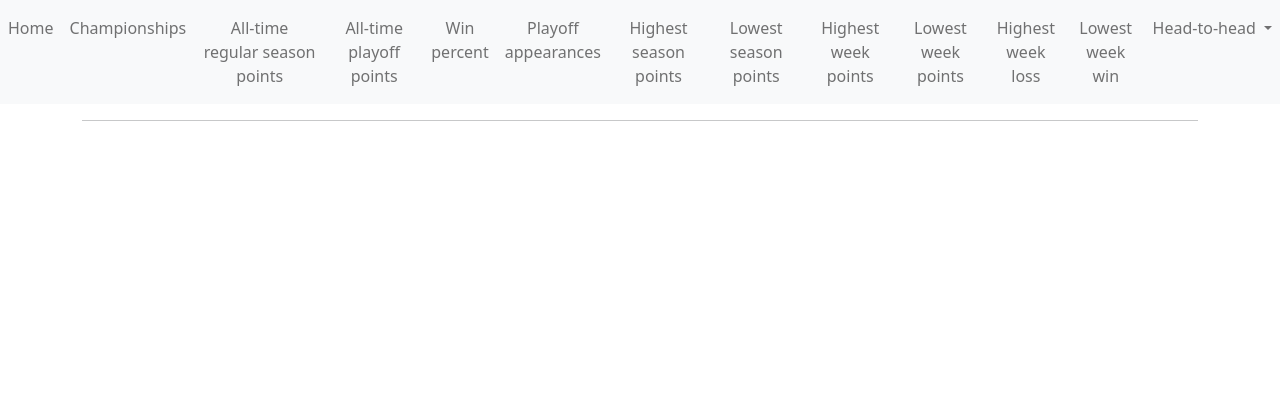
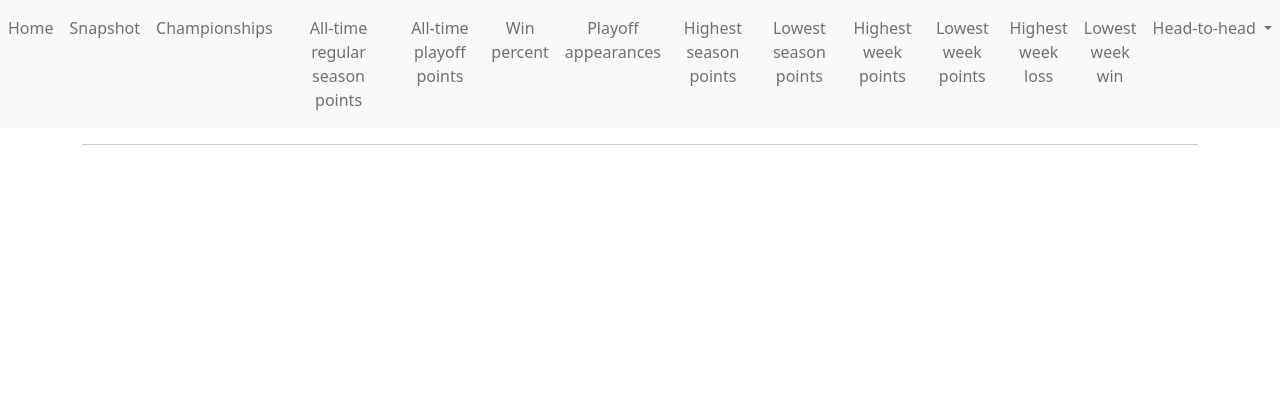
Before and after one commit to kmanc/fantasy_football_records, a Flask app: template templates/base.html in a window 1280 px wide. Shown: the top 420 px of the page. Run offline with Flask 2, Linux system fonts and the light colour scheme; the template is opened without the code that fills it, so the values that code supplies are empty; parts of the project's set-up code (start-up, migrations or seed data) failed here and were passed over; some libraries are stand-ins or nearby versions.

Commit message:
update navbar to include snapshot page

```diff
--- a/templates/navbar.html
+++ b/templates/navbar.html
@@ -3,6 +3,9 @@
         <ul class="navbar-nav">
             <li class="nav-item active">
                 <a class="nav-link" href="/" style="text-align:center">Home</a>
+            </li>
+            <li class="nav-item">
+                <a class="nav-link" href="/snapshot" style="text-align:center">Snapshot</a>
             </li>
             <li class="nav-item">
                 <a class="nav-link" href="/championships" style="text-align:center">Championships</a>
```
